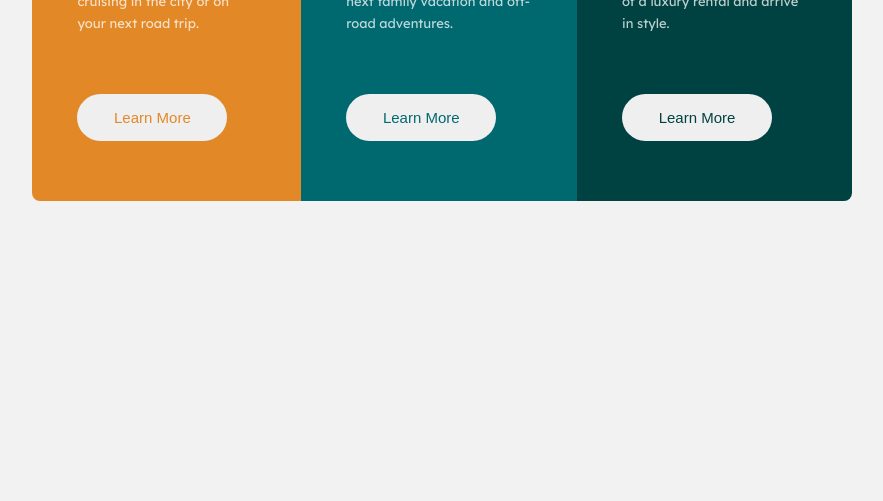
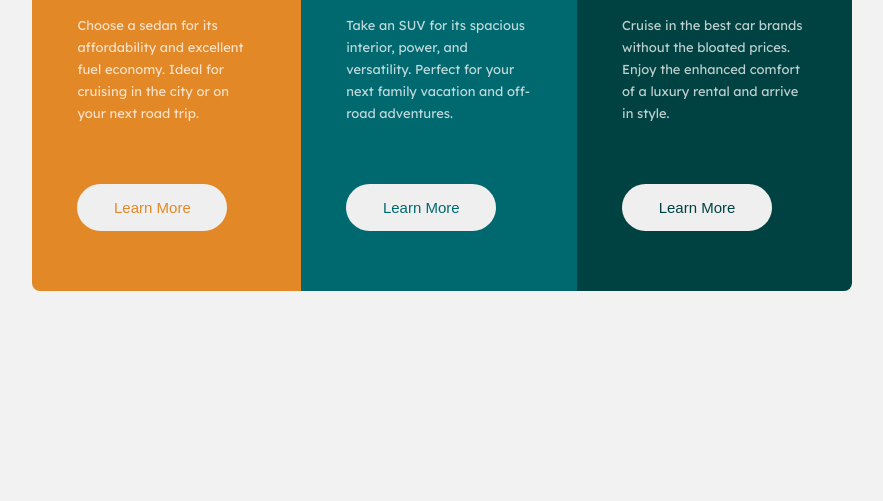
Before and after one commit to Abdulmoiz-Ahmer/3-column-preview-card-component-main, a plain HTML site: page index.html in a window 1280 px wide. Shown: the part 299-800 px from the top of the page, without its empty margins (198-1081 px from the left). Drawn offline with Linux system fonts and the light colour scheme.

Commit message:
EDITS: center issue fixed

```diff
--- a/style.css
+++ b/style.css
@@ -14,7 +14,7 @@ body {
 
 .container_card {
   display: flex;
-  margin: 3% 18%;
+  margin: 10% 18%;
 }
 
 .container_card_section_left,
```
